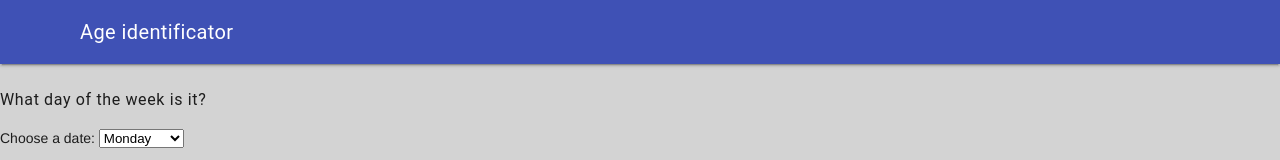
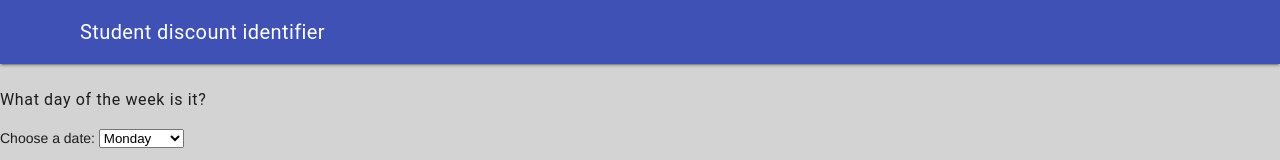
Before and after one commit to AvaVenturino/ICS20-Unit-5-04-JS, a plain HTML site: page index.html in a window 1280 px wide. Shown: the top 160 px of the page. Drawn offline with nearby package versions, Linux system fonts and the light colour scheme.

Commit message:
changed names in html

```diff
--- a/index.html
+++ b/index.html
@@ -8,7 +8,7 @@
     <meta name="author" content="Ava Venturino">
     <meta name="viewport" content="width=device-width, initial-scale=1.0">
     <meta name="theme-color" content="#FFFFFF" />
-    <title>Age identificator</title>
+    <title>Student discount identifier</title>
     <link rel="canonical" href="https://AvaVenturino.github.io/ICS20-Unit-5-03-JS/" />
     <link rel="manifest" href="/ICS20-Unit-5-03-JS/manifest.webmanifest" />
     <link rel="stylesheet" href="./css/style.css" />
@@ -20,14 +20,14 @@
     <link rel="icon" type="image/png" sizes="32x32" href="favicon-32x32.png" />
     <link rel="icon" type="image/png" sizes="16x16" href="favicon-16x16.png" />
   </head>
-  <title>Age identificator</title>
+  <title>Student discount identifier</title>
   <body>
     <script defer src="https://code.getmdl.io/1.3.0/material.min.js"></script>
     <script src="./js/script.js"></script>
     <div class="mdl-layout mdl-js-layout mdl-layout--fixed-header">
       <header class="mdl-layout__header">
         <div class="mdl-layout__header-row">
-          <span class="mdl-layout-title">Age identificator</span>
+          <span class="mdl-layout-title">Student discount identifier</span>
         </div>
       </header>
       <main class="mdl-layout__content">
```
